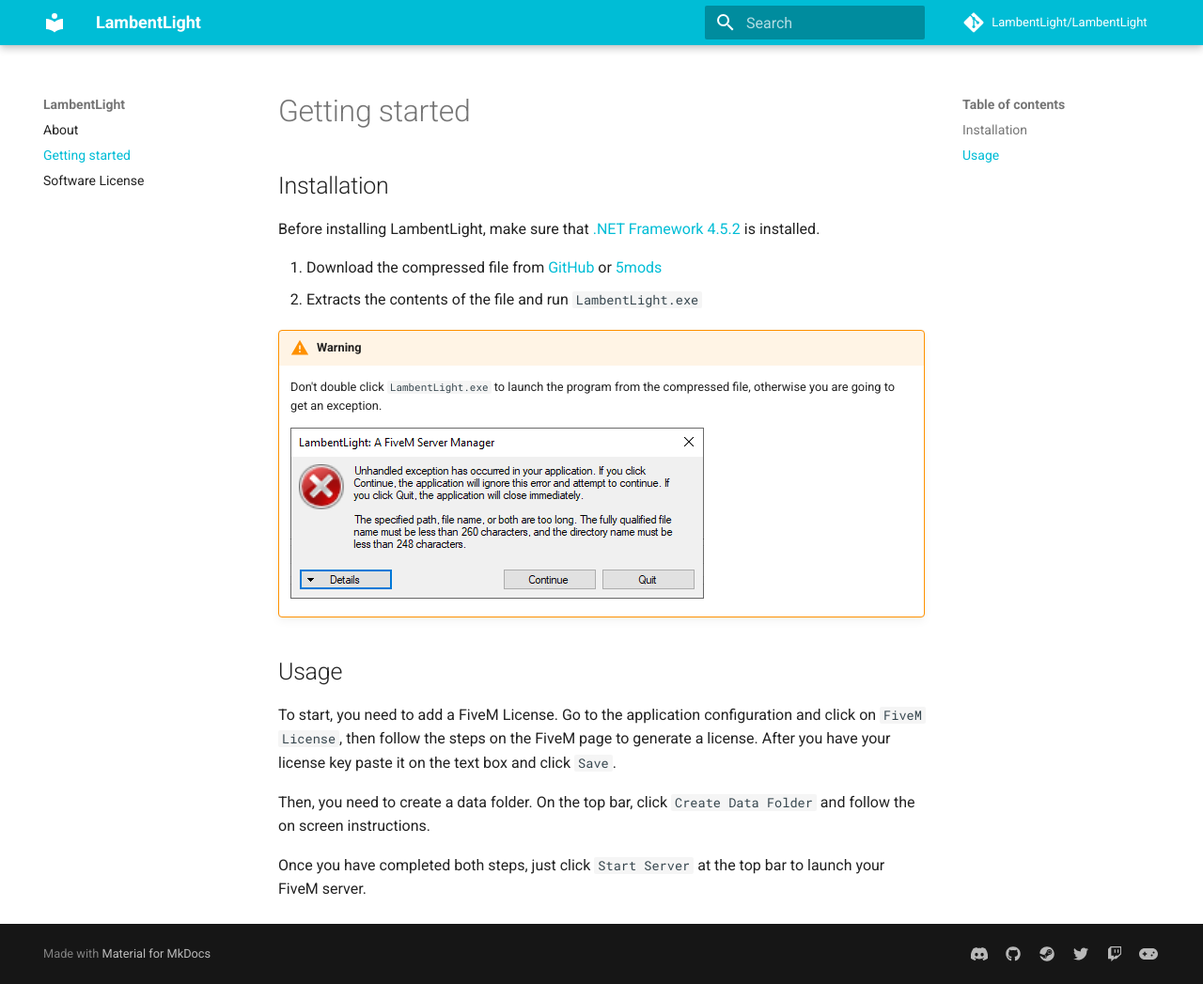
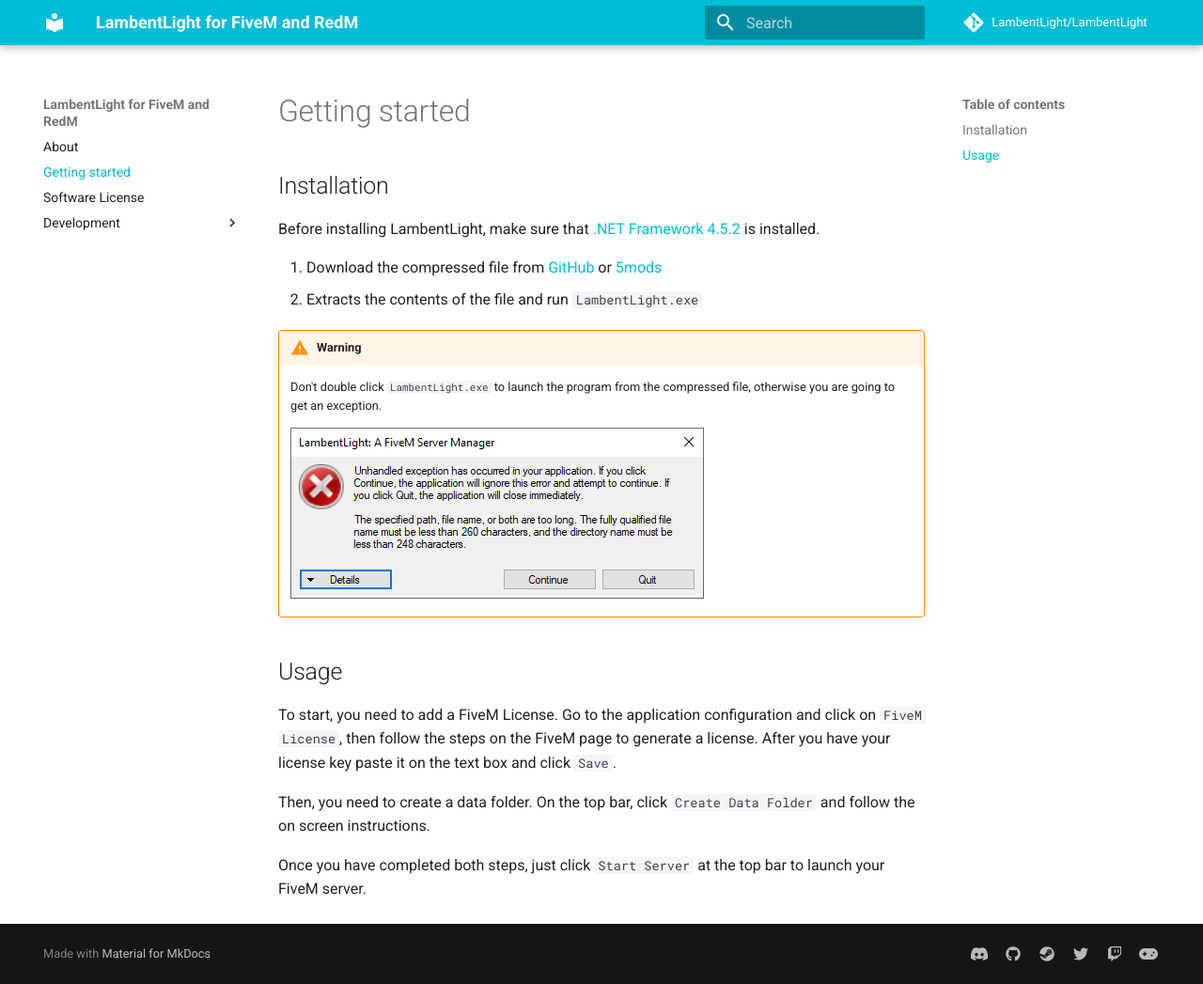
Before and after one commit to LambentLight/LambentLight, an MkDocs documentation site: the page built from docs/getting-started.md, in a window 1280 px wide and 1047 px high. Shown: the whole window at 94% size. Built offline with MkDocs 1.6.1 and Material for MkDocs 9.7.7, drawn with Linux system fonts in a browser that asks for light colours; comment, search, counter and statistics services are not loaded.

Commit message:
Say on the documentation that we support FiveM and RedM

```diff
--- a/README.md
+++ b/README.md
@@ -1,4 +1,4 @@
-# LambentLight <small>for FiveM</small>
+# LambentLight <small>for FiveM and RedM</small>
 
 [![5mods][5mods-img]][5mods-url] [![Documentation][docs-img]][docs-url] [![AppVeyor][appveyor-img]][appveyor-url] [![CodeFactor][codefactor-img]][codefactor-url] [![Discord][discord-img]][discord-url]
 
--- a/mkdocs.yml
+++ b/mkdocs.yml
@@ -1,9 +1,11 @@
-site_name: LambentLight
+site_name: LambentLight for FiveM and RedM
 
 nav:
   - About: index.md
   - Getting started: getting-started.md
   - Software License: license.md
+  - Development:
+    - Program: development/program.md
 
 repo_name: LambentLight/LambentLight
 repo_url: https://github.com/LambentLight/LambentLight
```
